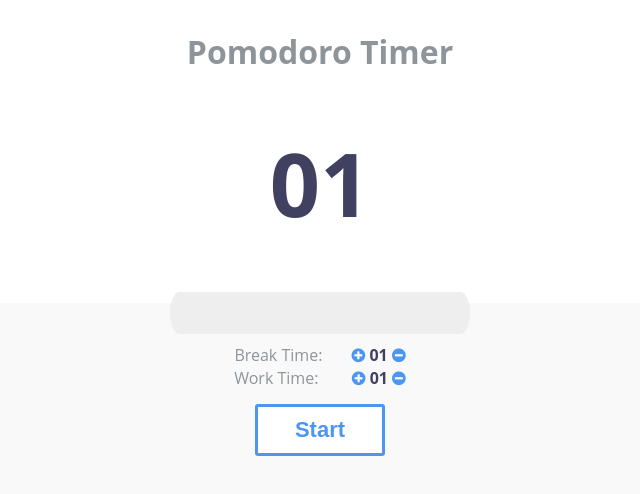
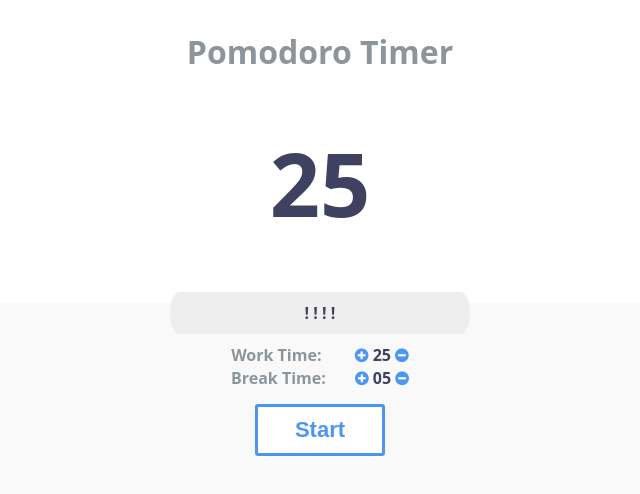
Before and after one commit to waqarHocain/pomodoro, a plain HTML site: page index.html in a window 1280 px wide. Shown: the whole page, without its empty margins (320-960 px from the left). Drawn offline with Linux system fonts and the light colour scheme.

```diff
--- a/index.html
+++ b/index.html
@@ -26,20 +26,20 @@
 
 			<ul id="details">
 				<li>
+					Work Time:&nbsp;
+					<span class="default_time">
+						<a href="#" id="inc_work" class="icon"><i class="fa fa-plus-circle"></i></a>
+						<span id="detail_work">25</span>
+						<a href="#" id="dec_work" class="icon"><i class="fa fa-minus-circle"></i></a>
+					</span>
+				</li>
+
+				<li>
 					Break Time:
 					<span class="default_time">
 						<a href="#" id="inc_brk" class="icon"><i class="fa fa-plus-circle"></i></a>
 						<span id="detail_brk">05</span>
 						<a href="#" id="dec_brk" class="icon"><i class="fa fa-minus-circle"></i></a>
-					</span>
-				</li>
-
-				<li>
-					Work Time:&nbsp;
-					<span class="default_time">
-						<a href="#" id="inc_work" class="icon"><i class="fa fa-plus-circle"></i></a>
-						<span id="detail_work">25</span>
-						<a href="#" id="dec_work" class="icon"><i class="fa fa-minus-circle"></i></a>
 					</span>
 				</li>
 			</ul>
--- a/js/script.js
+++ b/js/script.js
@@ -47,15 +47,15 @@ var clock = {
 
 
 var work = {
-	mins: 2,
-	mins_def : 1,
+	mins: 25,
+	mins_def: 25,
 	state: "work",
 	running: false
 };
 
 var brk = {
-	mins: 1,
-	mins_def: 1,
+	mins: 5,
+	mins_def: 5,
 	state: "break",
 	running: false
 };
@@ -75,6 +75,7 @@ function init() {
 	brk.mins = brk.mins_def;
 
 	start_btn.innerText = "Start";
+	state_container.innerText = "! ! ! !";
 
 	draw(time_container,two_padded(work.mins));
 
--- a/scss/style.scss
+++ b/scss/style.scss
@@ -109,8 +109,9 @@ header
 
 	li
 	{
+		color: $c-gray;
 		line-height: 1.4;
-		color: $c-gray;
+		font-weight: bold;
 	}
 }
 
@@ -118,16 +119,6 @@ header
 {
 	display: inline-block;
 	margin-left: 25px;
-}
-
-#inc_work,
-#detail_work,
-#dec_work,
-#inc_brk,
-#detail_brk,
-#dec_brk
-{
-	font-weight: bold;
 }
 
 #detail_work,
```
Also changed, not shown: css/style.css.
